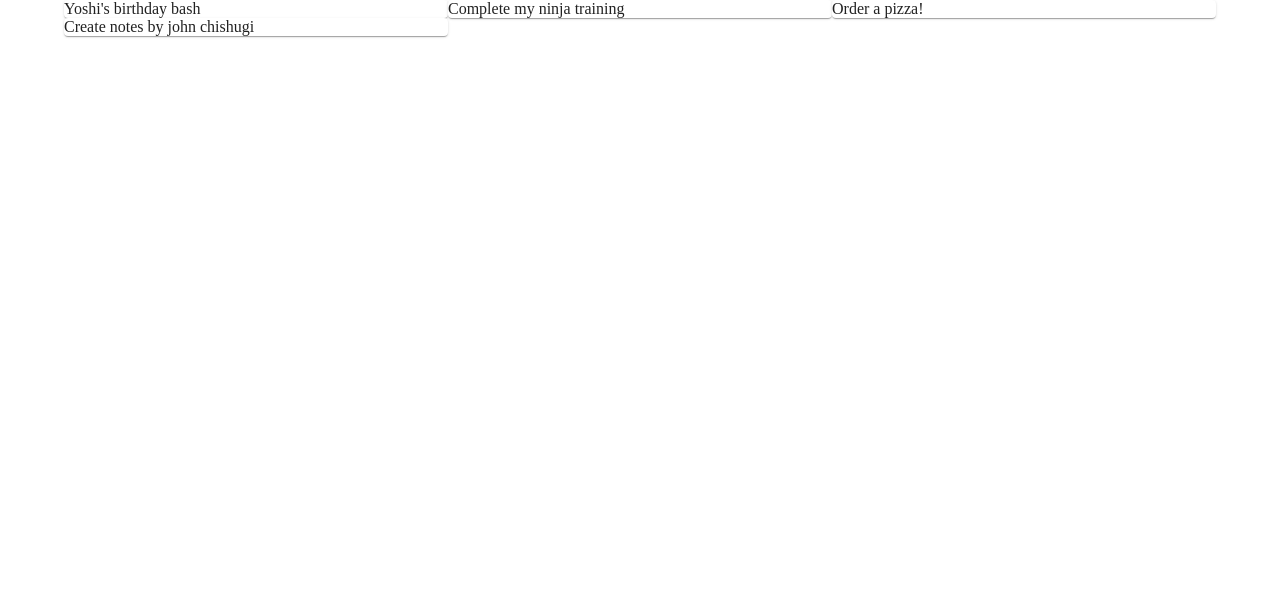
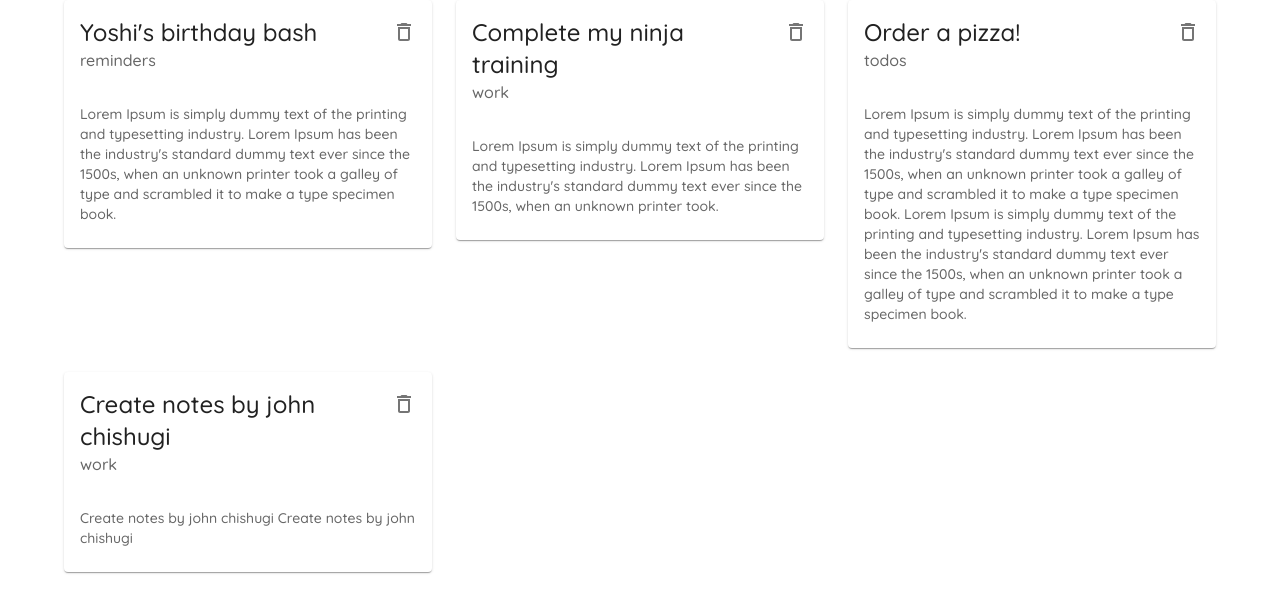
Before and after one commit to johnkeychishugi/logy-material-ui, a React (Create React App) app: page / in a window 1280 px wide. Shown: the top 612 px of the page. Built offline with nearby package versions, Linux system fonts and the light colour scheme; data requests are answered from the project's data file.

Commit message:
ft-card-component

```diff
--- a/src/pages/Notes.js
+++ b/src/pages/Notes.js
@@ -1,5 +1,6 @@
 import { useEffect, useState } from 'react';
-import { Grid, Paper, Container } from '@mui/material';
+import { Grid, Container } from '@mui/material';
+import NoteCard from '../components/NoteCard';
 
 const  Notes = () => {
   const [notes,setNotes] = useState([]);
@@ -10,14 +11,21 @@ const  Notes = () => {
         .then(data => setNotes(data))
   },[]);
 
-  console.log(notes);
+  const handleDelete = async (id) =>{
+      await fetch('http://localhost:8000/notes/' + id, {
+        method: 'DELETE'
+      });
+
+      const newNotes = notes.filter(note => note.id != id);
+      setNotes(newNotes);
+  }
 
   return (
     <Container>
-      <Grid container>
+      <Grid container spacing={3}>
         {notes.map(note =>(
           <Grid item key={ note.id }  xs={12} md={6} lg={4}>
-            <Paper>{ note.title }</Paper>
+           <NoteCard note={note} handleDelete={handleDelete}/>
           </Grid>
         ))}
       </Grid>
```
